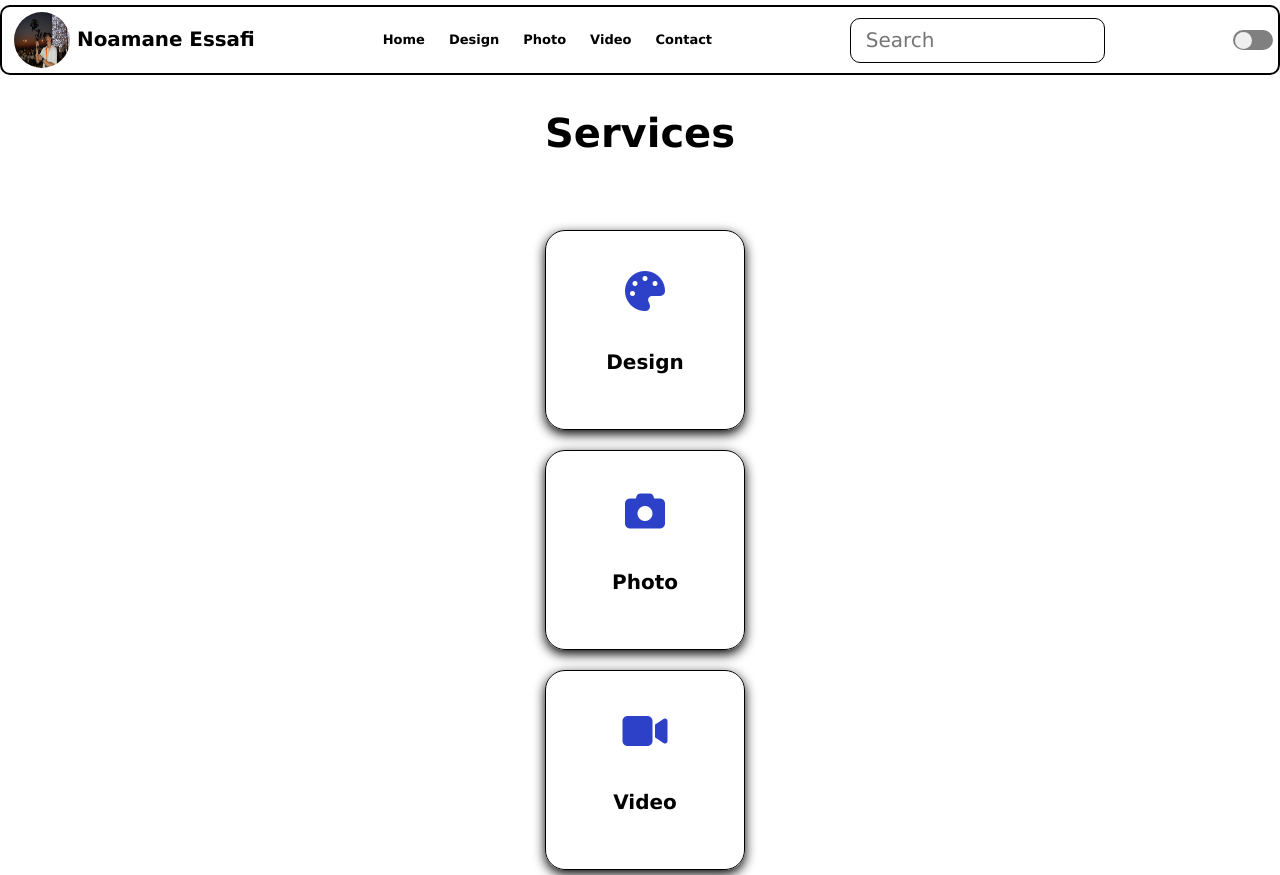
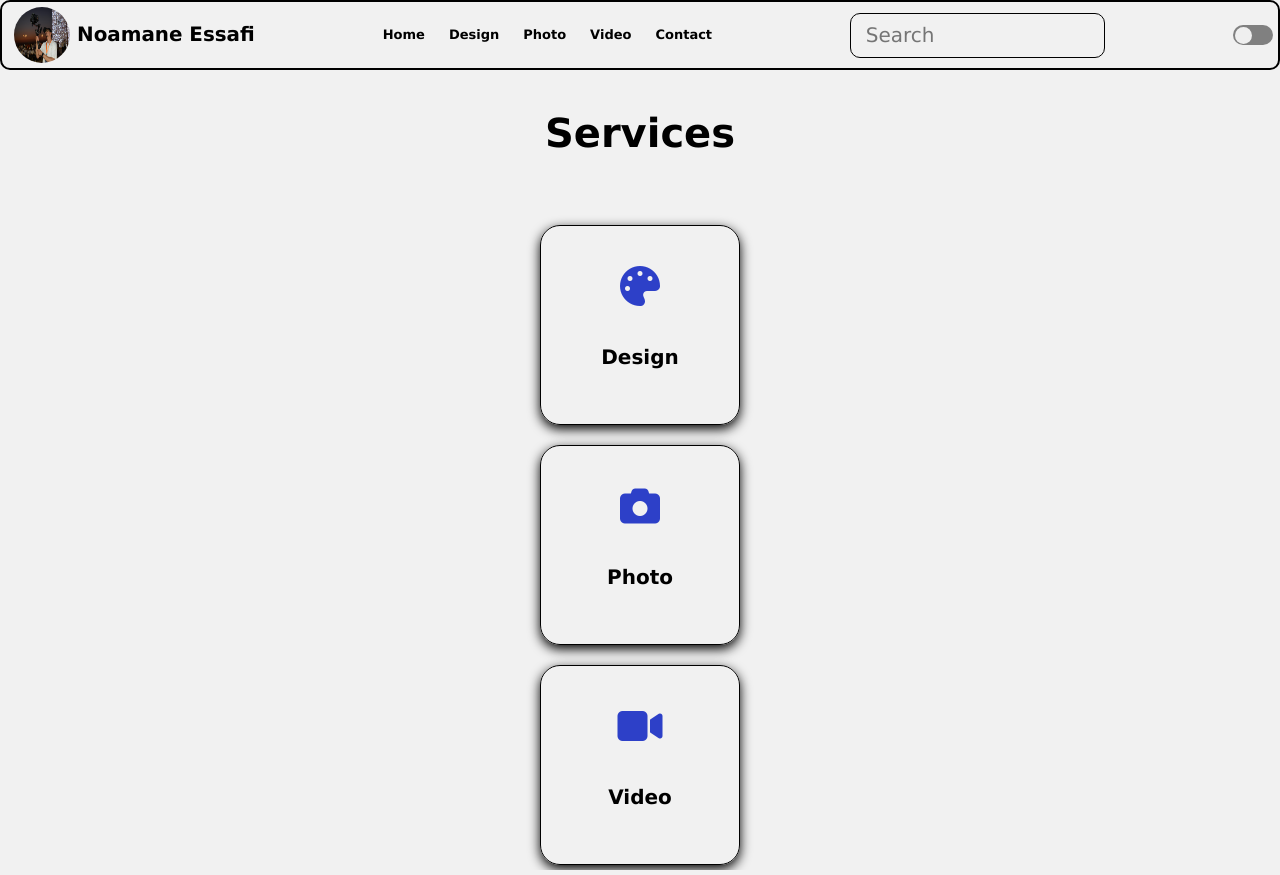
Before and after one commit to Crow-1221/noaman-website-mobile, a plain HTML site: page index.html in a window 1280 px wide. Drawn offline with nearby package versions, Linux system fonts and the light colour scheme.

Commit message:
Update style.css

```diff
--- a/style.css
+++ b/style.css
@@ -2,12 +2,15 @@
     box-sizing: border-box;
     margin: 0;
 }
-
+:root {
+    --background-color: #f1f1f1;
+}
 html {
     font-size: 62.5%;
 }
 
 body {
+    background-color: var(--background-color);
     font-size: 1.3rem;
     font-family:'Lucida Sans', 'Lucida Sans Regular', 'Lucida Grande', 'Lucida Sans Unicode', Geneva, Verdana, sans-serif;
 }
@@ -26,7 +29,7 @@ body {
     font-weight: bold;
     border: solid 2px black;
     border-radius: 10px;
-    z-index: 10;
+    /* z-index: 10; */
 }
 .container-nav {
     display: flex;
@@ -100,7 +103,7 @@ input[type="search"] {
     gap: 2rem;
     width: 100%;
     padding: 0.5rem;
-    margin: 0.5rem;
+    margin: auto;
     border-radius: 10px;
 }
 
```
